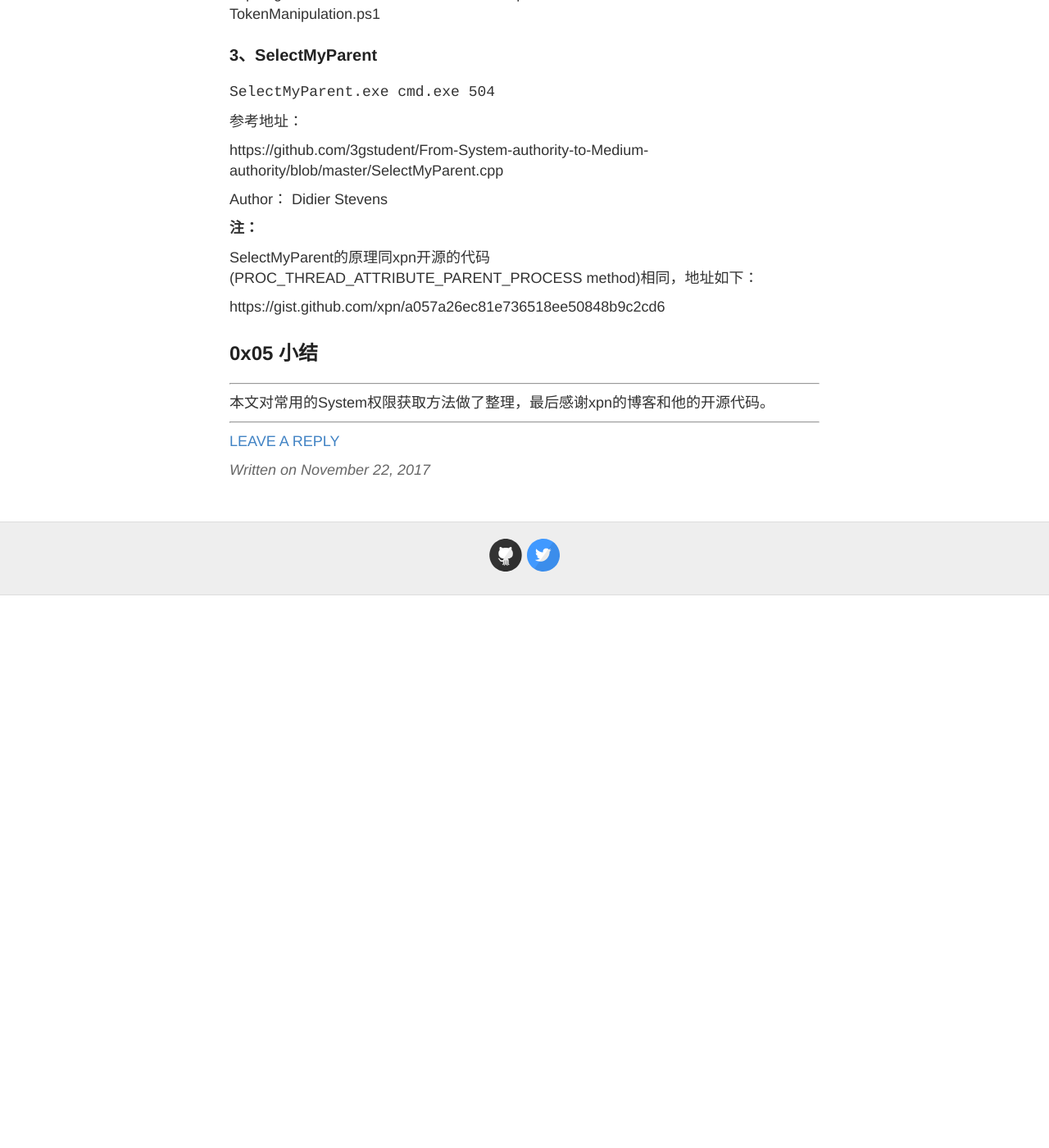
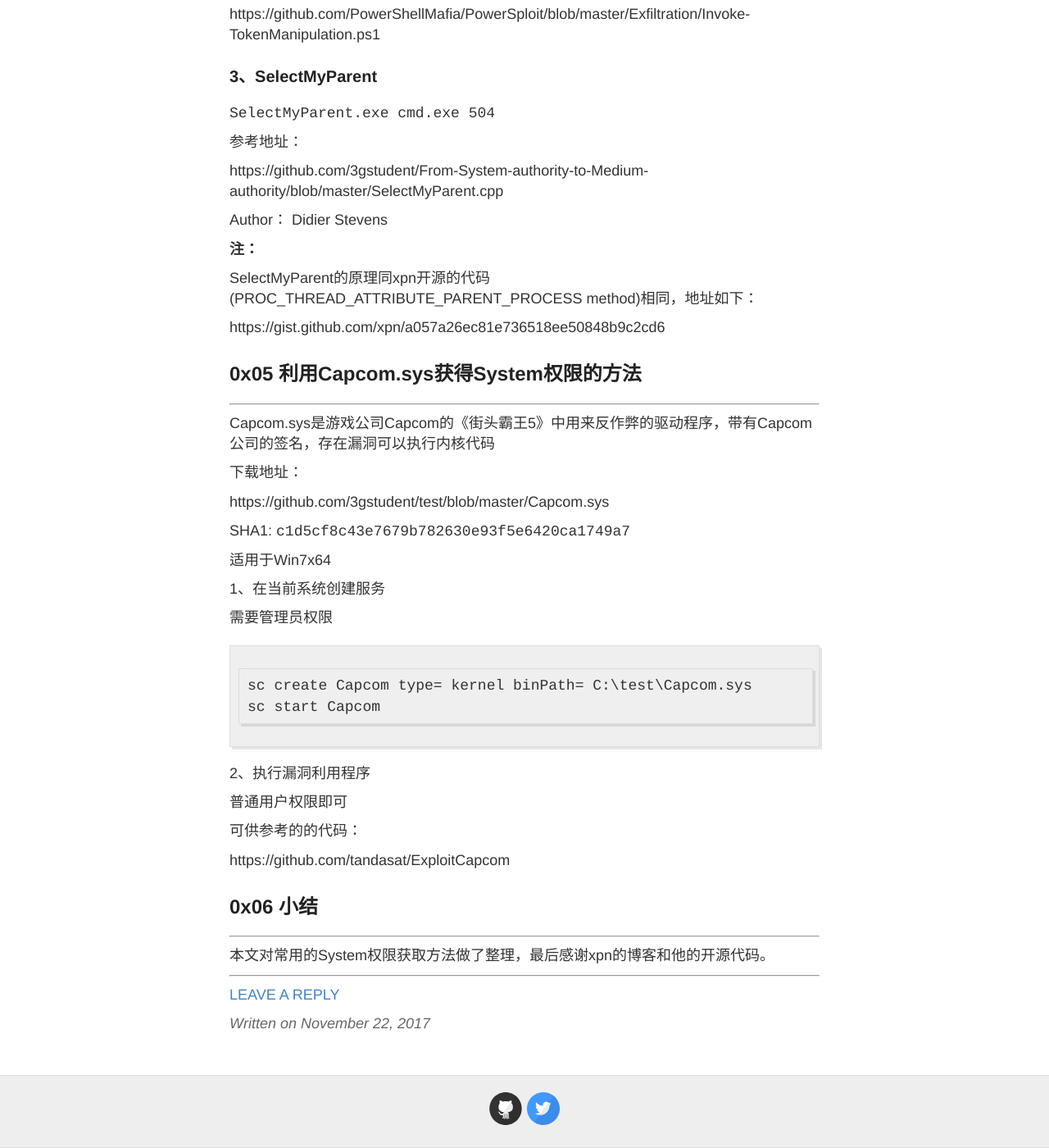
Before and after one commit to 3gstudent/backup-3gstudent.github.io, a Jekyll site: the page built from _posts/2017-11-22-渗透技巧——从Admin权限切换到System权限.md, in a window 1280 px wide and 1400 px high, scrolled down 6789 px. Shown: the whole window at 82% size. Built offline with Jekyll 4.4.1, drawn with Linux system fonts in a browser that asks for light colours; before the commit the page ends 7515 px from its top, so only the background shows below that; some of the changed text lies outside the part shown.

Commit message:
Update 2017-11-22-渗透技巧——从Admin权限切换到System权限.md

````diff
--- a/_posts/2017-11-22-渗透技巧——从Admin权限切换到System权限.md
+++ b/_posts/2017-11-22-渗透技巧——从Admin权限切换到System权限.md
@@ -25,6 +25,7 @@ https://blog.xpnsec.com/becoming-system/
 - 通过创建服务获得System权限的方法
 - 利用MSIExec获得System权限的方法
 - 利用token复制获得System权限的方法
+- 利用Capcom.sys获得System权限的方法
 
 ## 0x02 通过创建服务获得System权限
 ---
@@ -246,7 +247,37 @@ SelectMyParent的原理同xpn开源的代码(PROC_THREAD_ATTRIBUTE_PARENT_PROCES
 
 https://gist.github.com/xpn/a057a26ec81e736518ee50848b9c2cd6
 
-## 0x05 小结
+## 0x05 利用Capcom.sys获得System权限的方法
+---
+
+Capcom.sys是游戏公司Capcom的《街头霸王5》中用来反作弊的驱动程序，带有Capcom公司的签名，存在漏洞可以执行内核代码
+
+下载地址：
+
+https://github.com/3gstudent/test/blob/master/Capcom.sys
+
+SHA1: `c1d5cf8c43e7679b782630e93f5e6420ca1749a7`
+
+适用于Win7x64
+
+1、在当前系统创建服务
+
+需要管理员权限
+
+```
+sc create Capcom type= kernel binPath= C:\test\Capcom.sys
+sc start Capcom
+```
+2、执行漏洞利用程序
+
+普通用户权限即可
+
+可供参考的的代码：
+
+https://github.com/tandasat/ExploitCapcom
+
+
+## 0x06 小结
 ---
 
 本文对常用的System权限获取方法做了整理，最后感谢xpn的博客和他的开源代码。
````
